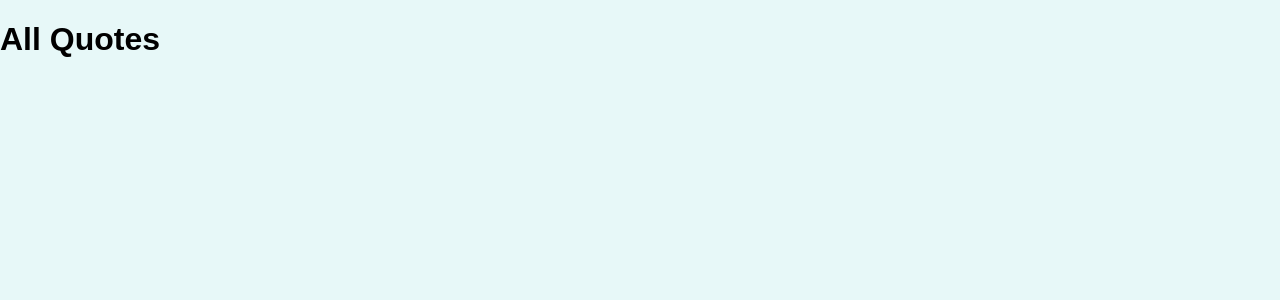
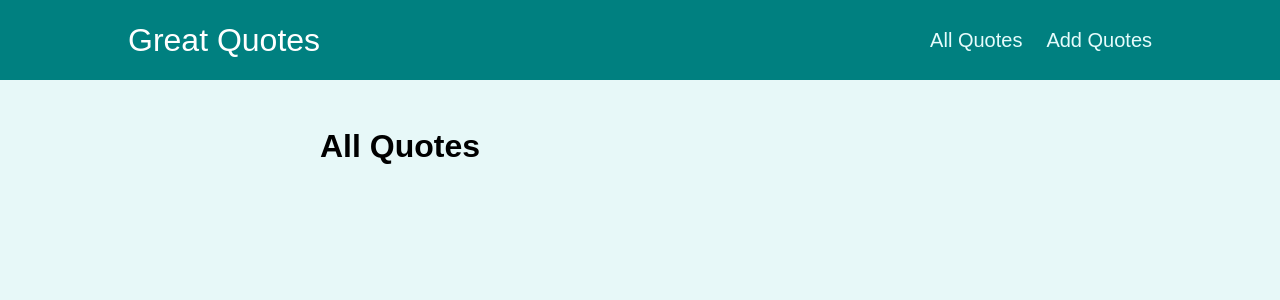
Before and after one commit to Habsolute/Section-20-pratice-react, a React (Create React App) app: page /quotes in a window 1280 px wide. Shown: the top 300 px of the page. Built offline with nearby package versions, Linux system fonts and the light colour scheme.

Commit message:
Add nested Route and Layout Wrapper

```diff
--- a/src/App.js
+++ b/src/App.js
@@ -2,9 +2,11 @@
 import AllQuotes from "./pages/AllQuotes";
 import QuoteDetail from "./pages/QuoteDetail";
 import NewQuote from "./pages/NewQuote";
+import Layout from "./components/layout/Layout";
 
 function App() {
   return (
+    <Layout>
       <Switch>
         <Route path="/" exact>
           <Redirect to="/quotes" />
@@ -21,6 +23,7 @@
           <NewQuote />
         </Route>
       </Switch>
+    </Layout>
   );
 }
 
--- /dev/null
+++ b/src/components/layout/Layout.js
@@ -0,0 +1,14 @@
+import { Fragment } from "react";
+import classes from "./Layout.module.css";
+import MainNavigation from "./MainNavigation";
+
+function Layout(props) {
+  return (
+    <Fragment>
+      <MainNavigation />
+      <main className={classes.main}>{props.children}</main>
+    </Fragment>
+  );
+}
+
+export default Layout;
--- /dev/null
+++ b/src/components/layout/MainNavigation.js
@@ -0,0 +1,25 @@
+import classes from "./MainNavigation.module.css";
+import { NavLink } from "react-router-dom";
+function MainNavigation() {
+  return (
+    <header className={classes.header}>
+      <div className={classes.logo}>Great Quotes</div>
+      <nav className={classes.nav}>
+        <ul>
+          <li>
+            <NavLink to="/quotes" className={classes.active}>
+              All Quotes
+            </NavLink>
+          </li>
+          <li>
+            <NavLink to="/new-quote" className={classes.active}>
+              Add Quotes
+            </NavLink>
+          </li>
+        </ul>
+      </nav>
+    </header>
+  );
+}
+
+export default MainNavigation;
--- a/src/pages/QuoteDetail.js
+++ b/src/pages/QuoteDetail.js
@@ -1,13 +1,19 @@
-import { useParams } from "react-router-dom/cjs/react-router-dom.min";
+import { Fragment } from "react/cjs/react.production.min";
+import { useParams, Route } from "react-router-dom/cjs/react-router-dom.min";
+
+import Comments from "../components/comments/Comments";
 
 function QuoteDetail() {
   const params = useParams();
 
   return (
-    <div>
+    <Fragment>
       <h1>Quote Detail</h1>
       <p>{params.quoteId}</p>
-    </div>
+      <Route path={`/quotes/${params.quoteId}/comments`} exact>
+        <Comments />
+      </Route>
+    </Fragment>
   );
 }
 
```
Lines whose indentation alone changed are shown as unchanged.
